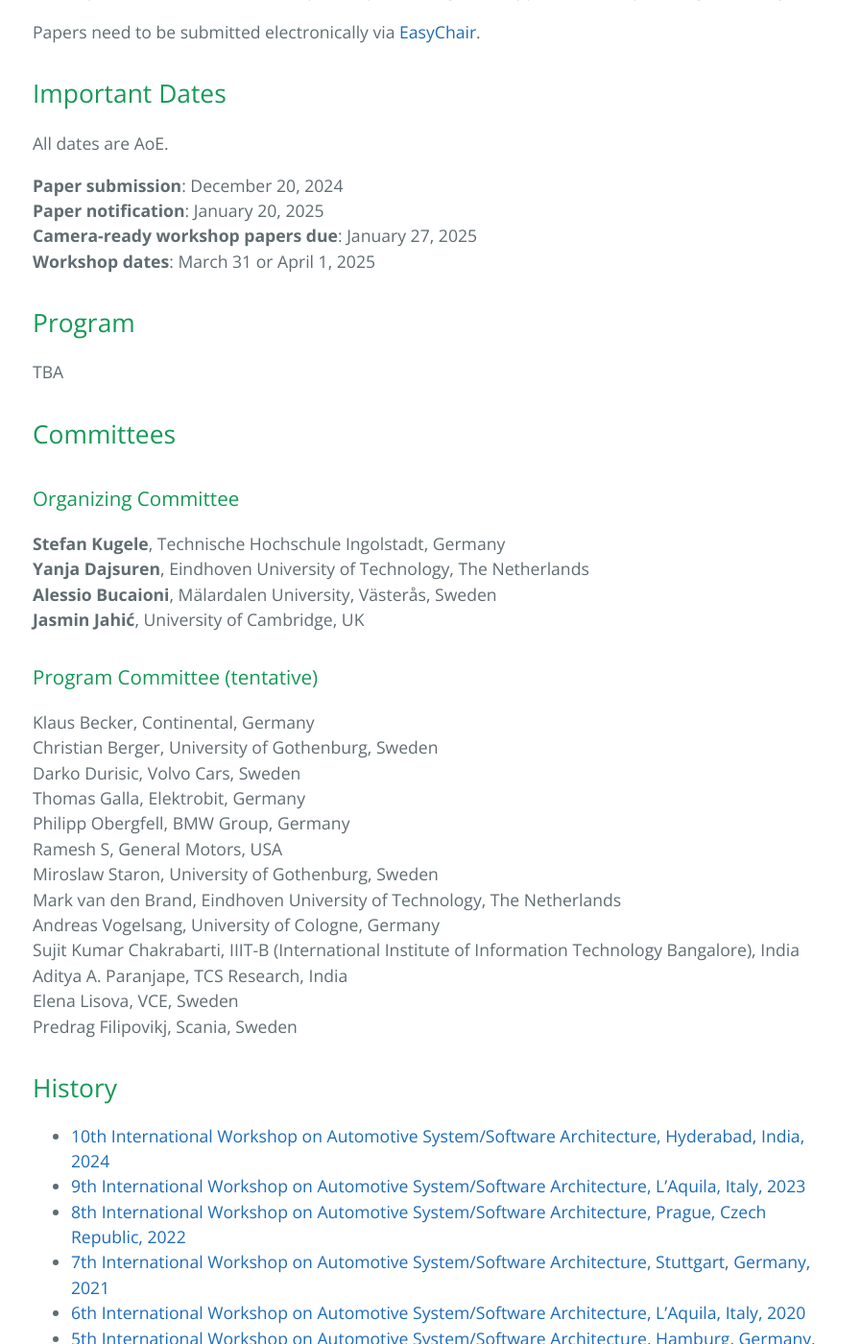
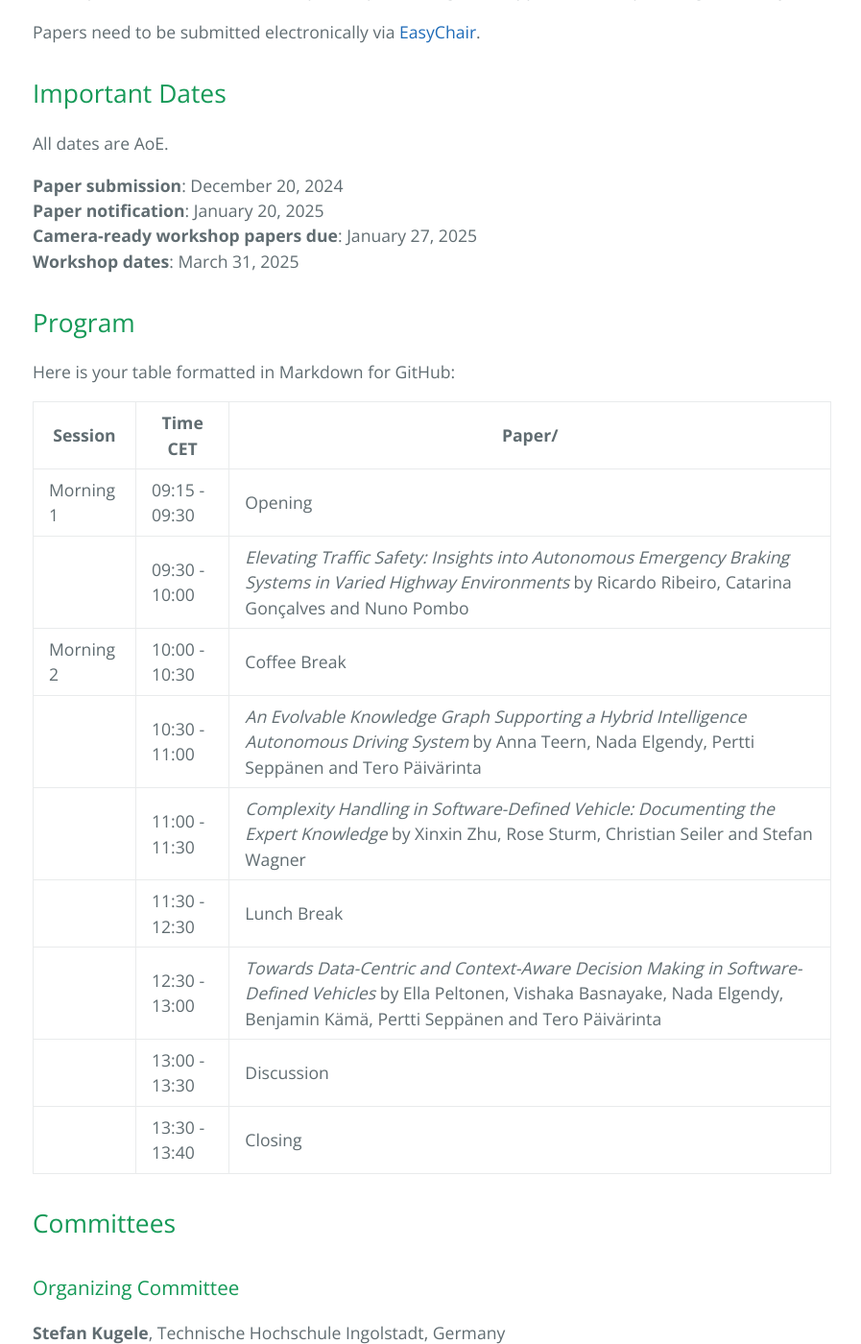
Before and after one commit to WASA-Workshop/2025, a Jekyll site: the page built from index.md, in a window 1280 px wide and 1400 px high, scrolled down 2155 px. Shown: the whole window at 96% size, without its empty margins (190-1087 px from the left). Built offline with Jekyll 4.4.1, drawn with Linux system fonts in a browser that asks for light colours; our own code applies the rules of GitHub Pages for plain Markdown files.

Commit message:
Update index.md

```diff
--- a/index.md
+++ b/index.md
@@ -53,10 +53,23 @@ All dates are AoE.
 **Paper submission**: December 20, 2024\
 **Paper notification**: January 20, 2025\
 **Camera-ready workshop papers due**: January 27, 2025\
-**Workshop dates**: March 31 or April 1, 2025
+**Workshop dates**: March 31, 2025
 
 ## Program
-TBA
+Here is your table formatted in Markdown for GitHub:
+
+| Session    | Time CET        | Paper/                                                                                         |
+|------------|---------------|------------------------------------------------------------------------------------------------------|
+| Morning 1  | 09:15 - 09:30  | Opening                                                                                              |
+|            | 09:30 - 10:00  | *Elevating Traffic Safety: Insights into Autonomous Emergency Braking Systems in Varied Highway Environments* by Ricardo Ribeiro, Catarina Gonçalves and Nuno Pombo |
+| Morning 2  | 10:00 - 10:30  | Coffee Break                                                                                        |
+|            | 10:30 - 11:00  | *An Evolvable Knowledge Graph Supporting a Hybrid Intelligence Autonomous Driving System* by Anna Teern, Nada Elgendy, Pertti Seppänen and Tero Päivärinta |
+|            | 11:00 - 11:30  | *Complexity Handling in Software-Defined Vehicle: Documenting the Expert Knowledge* by Xinxin Zhu, Rose Sturm, Christian Seiler and Stefan Wagner |
+|            | 11:30 - 12:30  | Lunch Break                                                                                        |
+|            | 12:30 - 13:00  | *Towards Data-Centric and Context-Aware Decision Making in Software-Defined Vehicles* by Ella Peltonen, Vishaka Basnayake, Nada Elgendy, Benjamin Kämä, Pertti Seppänen and Tero Päivärinta |
+|            | 13:00 - 13:30  | Discussion                                                                                          |
+|            | 13:30 - 13:40  | Closing                                                                                            |
+
 
 ## Committees
 
```
